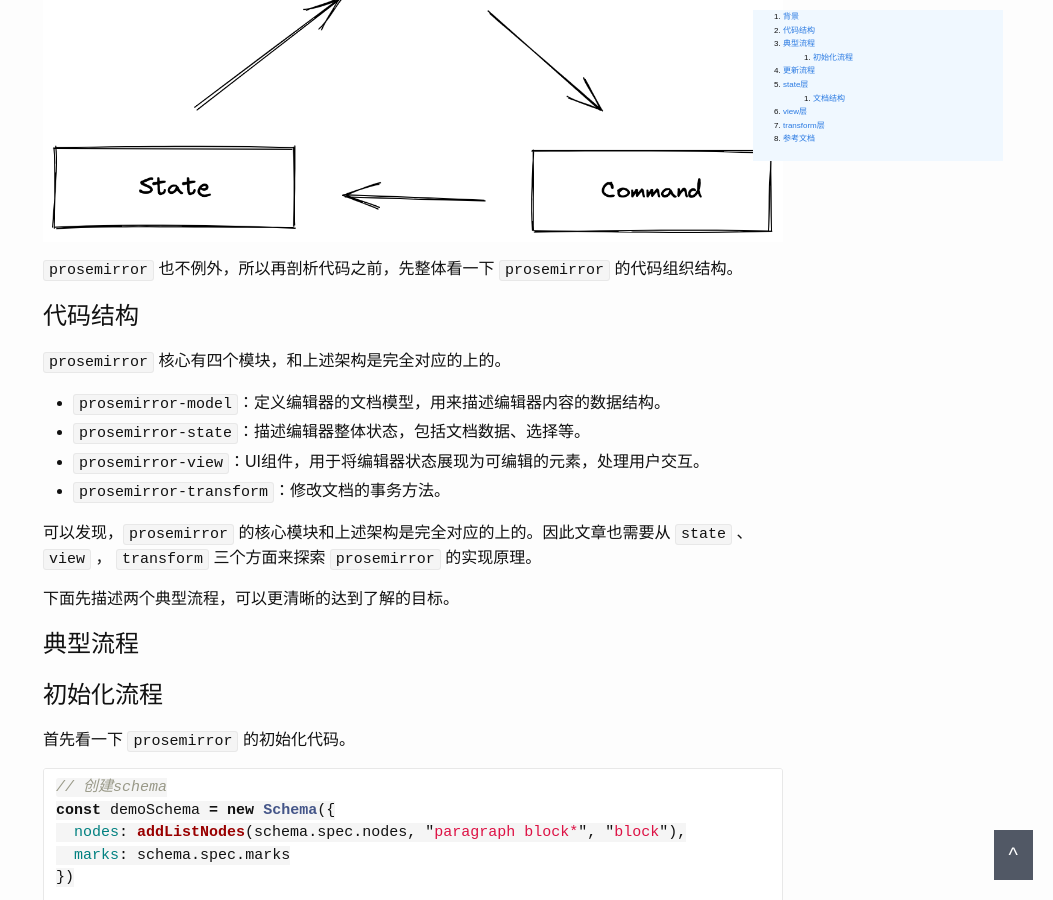
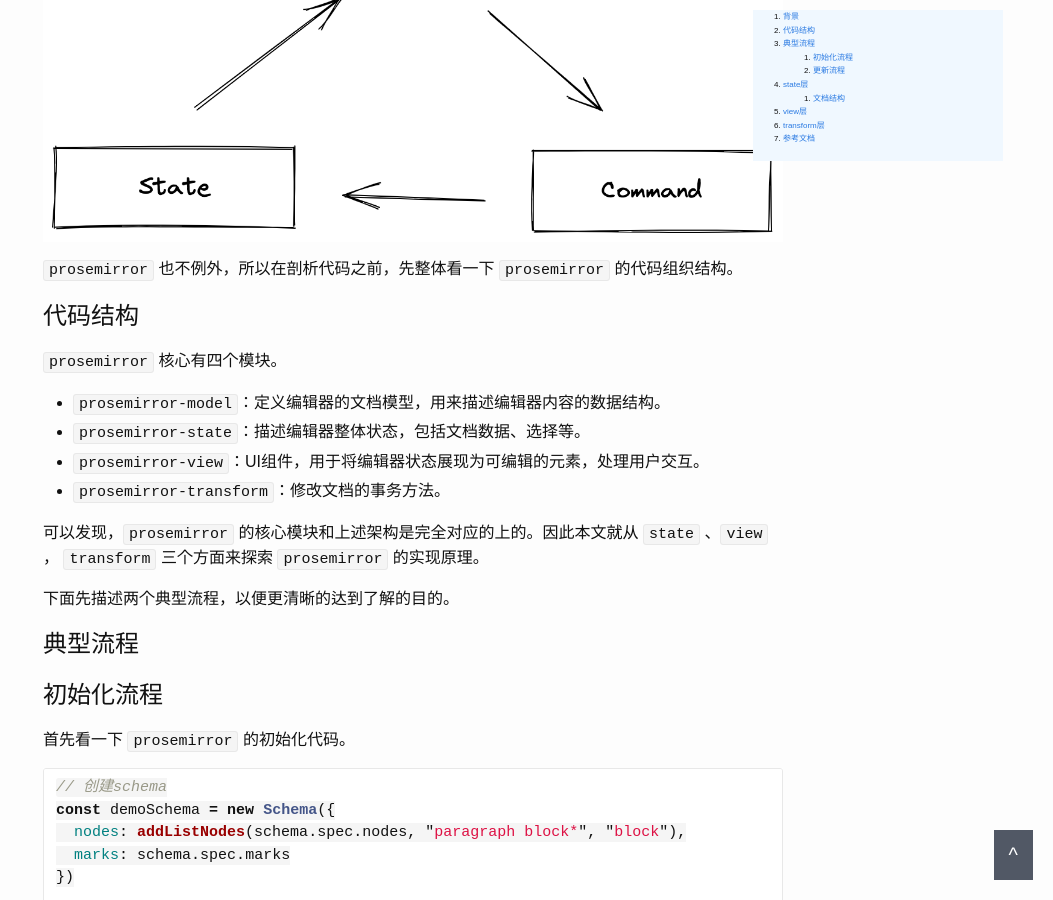
Before and after one commit to rookie-nerd/rookie-nerd.github.io, a Jekyll site: the page built from _posts/2022-03-03-prosemirror是如何实现富文本编辑的.md, in a window 1280 px wide and 900 px high, scrolled down 753 px. Shown: the whole window, without its empty margins (227-1280 px from the left). Built offline with Jekyll 4.4.1, drawn with Linux system fonts in a browser that asks for light colours; comment, search, counter and statistics services are not loaded; some of the changed text lies outside the part shown.

Commit message:
docs: fix typo

````diff
--- a/_posts/2022-03-03-prosemirror是如何实现富文本编辑的.md
+++ b/_posts/2022-03-03-prosemirror是如何实现富文本编辑的.md
@@ -16,20 +16,20 @@ categories: richtext prosemirror editor
 
 所以一般富文本编辑器都采用如下的架构。![富文本编辑器架构](/img/prosemirror-1.png)
 
-`prosemirror` 也不例外，所以再剖析代码之前，先整体看一下 `prosemirror` 的代码组织结构。
+`prosemirror` 也不例外，所以在剖析代码之前，先整体看一下 `prosemirror` 的代码组织结构。
 
 # 代码结构
 
-`prosemirror` 核心有四个模块，和上述架构是完全对应的上的。
+`prosemirror` 核心有四个模块。
 
 - `prosemirror-model`：定义编辑器的文档模型，用来描述编辑器内容的数据结构。
 - `prosemirror-state`：描述编辑器整体状态，包括文档数据、选择等。
 - `prosemirror-view`：UI组件，用于将编辑器状态展现为可编辑的元素，处理用户交互。
 - `prosemirror-transform`：修改文档的事务方法。
 
-可以发现，`prosemirror` 的核心模块和上述架构是完全对应的上的。因此文章也需要从 `state` 、`view` ， `transform` 三个方面来探索 `prosemirror` 的实现原理。
+可以发现，`prosemirror` 的核心模块和上述架构是完全对应的上的。因此本文就从 `state` 、`view` ， `transform` 三个方面来探索 `prosemirror` 的实现原理。
 
-下面先描述两个典型流程，可以更清晰的达到了解的目标。
+下面先描述两个典型流程，以便更清晰的达到了解的目的。
 
 # 典型流程
 
@@ -71,7 +71,7 @@ let state = EditorState.create({
 })
 ```
 
-# 更新流程
+## 更新流程
 
 当用户在编辑器里面输入一个字符的时候，会触发更新流程。详细的更新流程如下。
 
@@ -79,11 +79,13 @@ let state = EditorState.create({
 
 可以看到输入字符会触发 `view` 变化，继而更新 `state` ，保证 `state` 和 `view` 的一致性。如果我们输入的是自定义的元素，就会在触发 `state` 更新之后，再通过 `updateState` 方法更新 `view`，展示自定义的元素。
 
+可以发现上述流程都和 `state`， `view` 以及 `transform` 紧密相关，下面就结合这两个流程来详细阐述下各层的设计。
+
 # state层
 
 `prosemirror` 的 `state` 并不是固定的，而是可以扩展的，但其有基本的四个属性：`doc` 、 `selection` 、 `storedMarks` 、 `scrollToSelection`。不过其中最核心的应该是 `doc` ，也就是文档结构，里面存放的是文档数据。在初始化流程中，有提到 `DOMParser` 会把初始富文本信息同步到 `doc` 属性中。
 
-每一次编辑都会产生一份新的编辑器数据，如果优化存储，也是比较有意思的话题，不再本文描述。
+每一次编辑都会产生一份新的编辑器数据，如何优化存储，也是比较有意思的话题，不在本文描述。
 
 另外值得提一嘴的是，其 `plugin` 机制也是基于 `state` 来做的。
 
````
